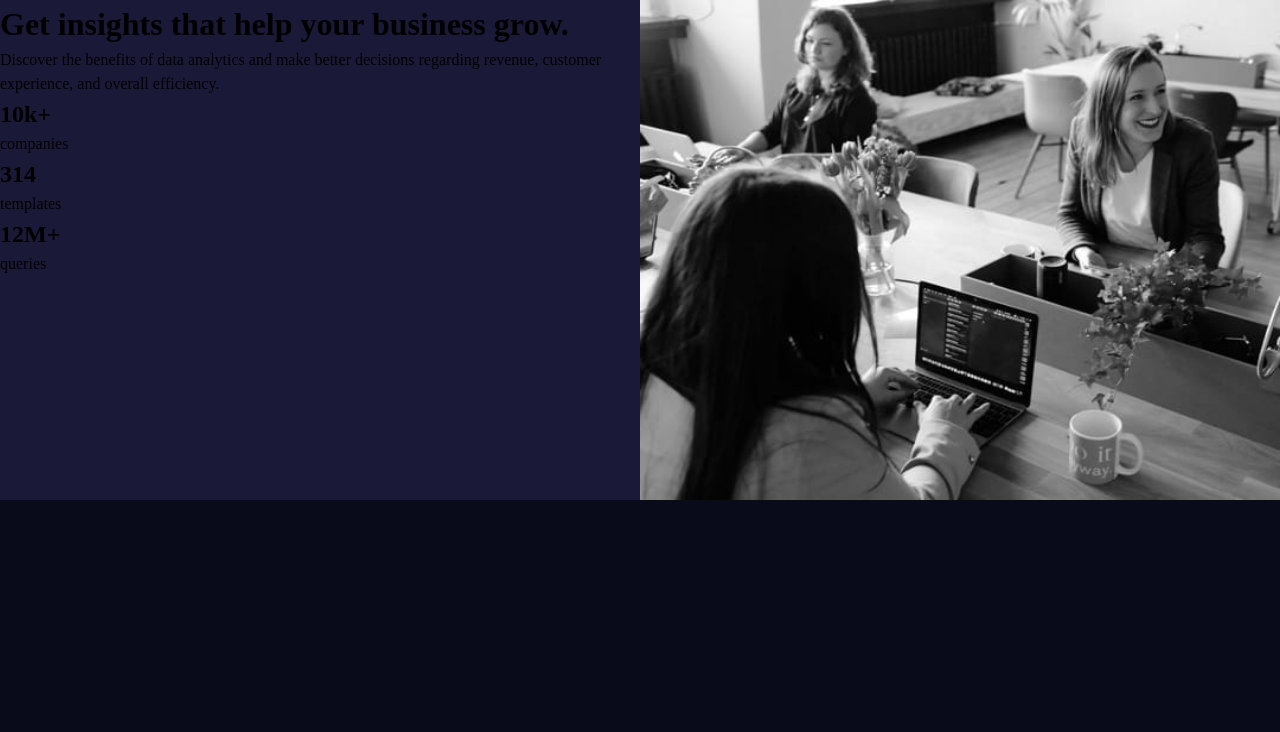
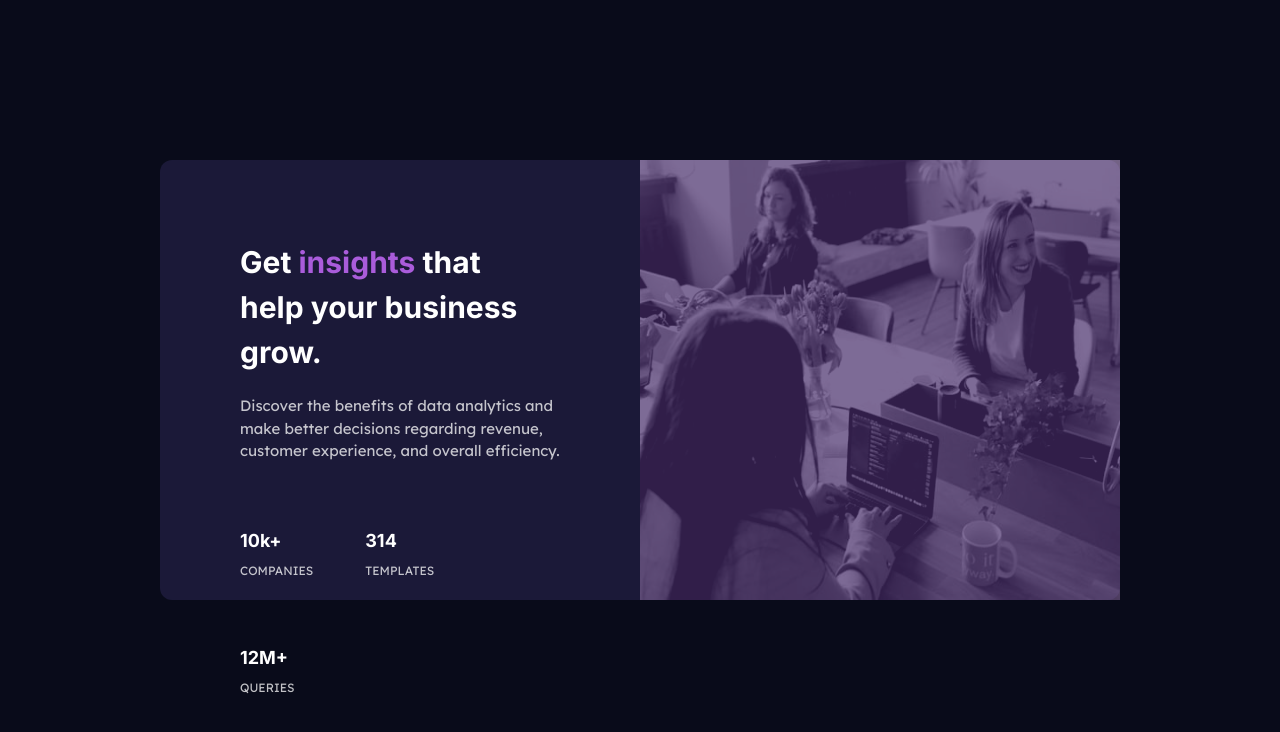
Before and after one commit to FHernandez08/Stats-Preview-Card, a plain HTML site: page index.html in a window 1280 px wide. Drawn offline with Linux system fonts and the light colour scheme.

Commit message:
third commit - 3/4 desktop design

```diff
--- a/index.html
+++ b/index.html
@@ -19,7 +19,7 @@
 <body>
   <div class="container">
     <div class="info">
-      <h1>Get insights that help your business grow.</h1>
+      <h1>Get <span>insights</span> that help your business grow.</h1>
       <p>Discover the benefits of data analytics and make better decisions     regarding revenue, customer experience, and overall efficiency.
       </p>
       <div class="flex-group">
--- a/style.css
+++ b/style.css
@@ -65,20 +65,25 @@ p, h1, h2, h3, h4, h5, h6 {
 
 body {
     background-color: var(--primary-main);
-
+    padding: 10rem;
+    overflow: hidden;
+    font-size: var(--fs-main);
 }
 
 .container {
     background-color: var(--primary-card);
     display: flex;
     flex-direction: row;
-    height: 31.25rem;
-
+    height: 27.5rem;
+    border-radius: 0.75rem;
 }
 
 .info {
     width: 50%;
+    padding: 5rem;
+    display: grid;
 }
+
 
 .image {
     width: 50%;
@@ -87,4 +92,46 @@ body {
 img {
     height: 100%;
     width: 100%;
+    filter: opacity(0.3) contrast(125%) drop-shadow(0 0 0 #a5d);
 }
+
+.flex-group {
+    font-size: 0.75rem;
+    display: inline-flex;
+    flex-wrap: wrap;
+}
+
+.flex-section {
+    margin-right: 3.25rem;
+    padding-top: 4rem;
+}
+
+.flex-group p {
+    color: var(--neutral-stat);
+    text-transform: uppercase;
+}
+
+.flex-group h2 {
+    color: var(--neutral-white);
+    font-family: var(--ff-main);
+    padding-bottom: 0.25rem;
+}
+
+.info h1 {
+    color: var(--neutral-white);
+    font-family: var(--ff-main);
+    font-weight: var(--fw-heading);
+    padding-right: 2.5rem;
+    padding-bottom: 1rem;
+}
+
+.info p {
+    color: var(--neutral-main);
+    font-family: var(--ff-label);
+    font-weight: var(--fw-regular);
+    padding-top: 0.25rem;
+}
+
+span {
+    color: var(--primary-accent);
+}
```
